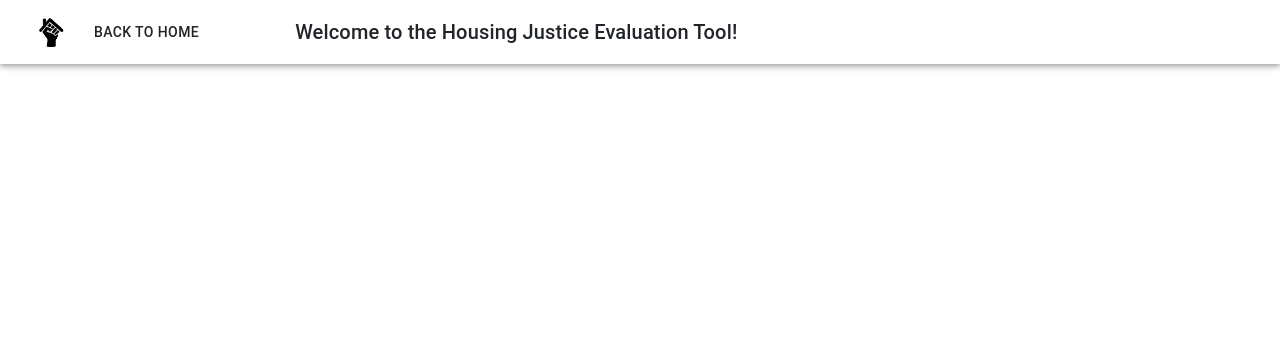
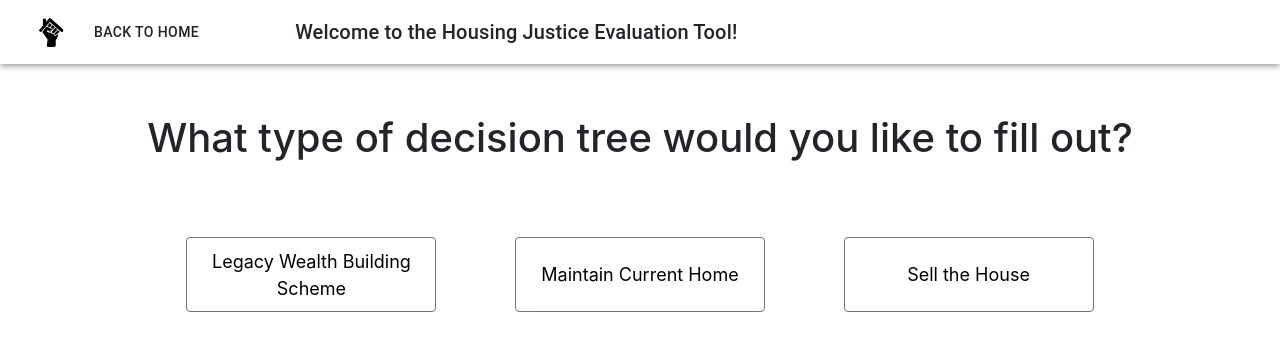
Before and after one commit to Team-Justice/HJET, a React (Create React App) app: page /decisionTreeCategories in a window 1280 px wide. Shown: the top 350 px of the page. Built offline with nearby package versions, Linux system fonts and the light colour scheme.

Commit message:
added decision tree routes

```diff
--- a/src/App.js
+++ b/src/App.js
@@ -8,6 +8,11 @@ import MainMenu from './components/MainMenu/MainMenu';
 import Cases from './components/Cases/Cases';
 import {BrowserRouter as Router, Route, Redirect, Switch} from 'react-router-dom';
 import NavBar from './components/NavBar/NavBar';
+import DTCategories from './components/DTCategories/DTCategories';
+import LegacyDT from './components/LegacyDecisionTree/LegacyDecisionTree';
+import MaintainDT from './components/MaintainHouseDecisionTree/MaintainHouseDecisionTree';
+import SellDT from './components//SellDecisionTree/SellDecisionTree';
+
 
 
 function App() {
@@ -16,12 +21,16 @@ function App() {
       <NavBar/>
       <Router>
           <Switch>
-            <Route path="/" exact component ={MainMenu} />
-            <Route path="/caseForm" exact component={CaseForm} />
+            <Route path="/" exact component ={MainMenu}/>
+            <Route path="/caseForm" exact component={CaseForm}/>
             <Route path="/caseEdit/:id" component = {CaseEdit}/>
-            <Route path="/caseView/:id" exact component={CaseView} />
-            <Route path="/caseSearch" exact component = {CaseSearch} />
-            <Route path="/cases" exact component = {Cases} />
+            <Route path="/caseView/:id" exact component={CaseView}/>
+            <Route path="/caseSearch" exact component = {CaseSearch}/>
+            <Route path="/cases" exact component = {Cases}/>
+            <Route path="/decisionTreeCategories" exact component = {DTCategories}/>
+            <Route path="/decisionTreeCategories/legacy" exact component = {LegacyDT}/>
+            <Route path="/decisionTreeCategories/maintain" exact component = {MaintainDT}/>
+            <Route path="/decisionTreeCategories/sell" exact component = {SellDT}/>
           </Switch>
 
       </Router>
--- a/src/components/CaseView/CaseView.css
+++ b/src/components/CaseView/CaseView.css
@@ -1 +1,30 @@
 .CaseView {}
+
+.viewDT-container {
+    width: 100%;
+    overflow-y: hidden;
+
+}
+
+.viewDT-content {
+    margin-left: auto;
+    margin-right: auto;
+    height: 100%;
+    padding-bottom: 10px;
+    display: block;
+    margin-left: auto;
+    margin-right: auto
+}
+
+.button-container {
+    width: 100%;
+    display: flex;
+    justify-content: center;
+}
+
+.button-container Button{
+    margin: 15px auto;
+    text-decoration: none;
+    color: black;
+    outline: black;
+}
--- a/src/components/CaseView/CaseView.js
+++ b/src/components/CaseView/CaseView.js
@@ -10,6 +10,8 @@ import TableHead from '@material-ui/core/TableHead';
 import TableRow from '@material-ui/core/TableRow';
 import Paper from '@material-ui/core/Paper';
 import axios from 'axios';
+import Button from 'react-bootstrap/Button'
+import {Link} from 'react-router-dom';
 
 
 const useStyles = makeStyles({
@@ -74,7 +76,8 @@ export default class CaseView extends Component {
 
   render() {
     return (
-      <div>
+      <div className="viewDT-container">
+        <div className="viewDT-content">
           <h4>View Case</h4>
           <TableContainer component={Paper}>
             <Table aria-label="simple table">
@@ -91,6 +94,10 @@ export default class CaseView extends Component {
 
             </Table>
           </TableContainer>
+          <div className="button-container">
+            <Link to='/decisionTreeCategories'><Button variant="outline-secondary" className="addDT-button">Add a Decision Tree</Button></Link>
+          </div>
+        </div>
       </div>
     );
   }
--- /dev/null
+++ b/src/components/DTCategories/DTCategories.css
@@ -0,0 +1,29 @@
+.dtcategories-container {
+    height: auto;
+    width: 100vw;
+    /* background-color: gray; */
+    overflow-y: hidden;
+    overflow-x: hidden;
+}
+
+.content-container {
+    max-width: fit-content;
+    margin: 50px auto 0px auto;
+    align-content: center;
+    padding-bottom: 20px;
+    /* background-color: red; */
+}
+
+.dt-buttons {
+    display: flex;
+    justify-content: space-around;
+    margin-top: 75px;
+}
+
+.dt-buttons Button {
+    height: 75px;
+    width: 250px !important;
+    font-size: large;
+    color: black;
+    outline: black;
+}
--- /dev/null
+++ b/src/components/DTCategories/DTCategories.js
@@ -0,0 +1,23 @@
+import React from 'react'
+import './DTCategories.css'
+import Button from 'react-bootstrap/Button'
+import {Link} from 'react-router-dom';
+
+class DTCategories extends React.Component {
+    render() {
+        return (
+            <div className="dtcategories-container">
+                <div className="content-container">
+                    <h1>What type of decision tree would you like to fill out?</h1>
+                    <div className="dt-buttons">
+                        <Link to='/decisionTreeCategories/legacy'><Button variant="outline-secondary">Legacy Wealth Building Scheme</Button></Link>
+                        <Link to='/decisionTreeCategories/maintain'><Button variant="outline-secondary">Maintain Current Home</Button></Link>
+                        <Link to='/decisionTreeCategories/sell'><Button variant="outline-secondary">Sell the House</Button></Link>
+                    </div>
+                </div>
+            </div>
+        )
+    }
+}
+
+export default DTCategories;
```
Also changed, not shown: 1 other file (tests, documents, lock files or other folders). Lines whose indentation alone changed are shown as unchanged.
